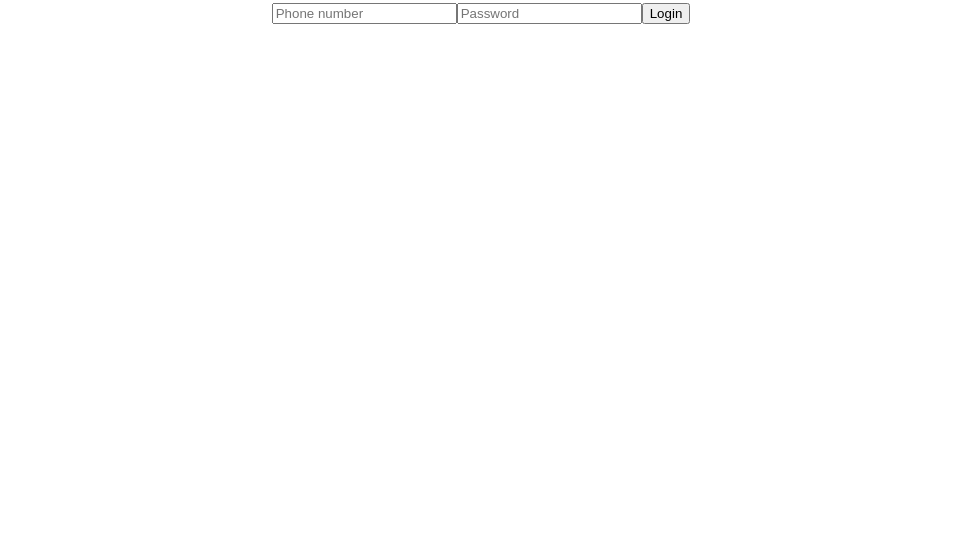
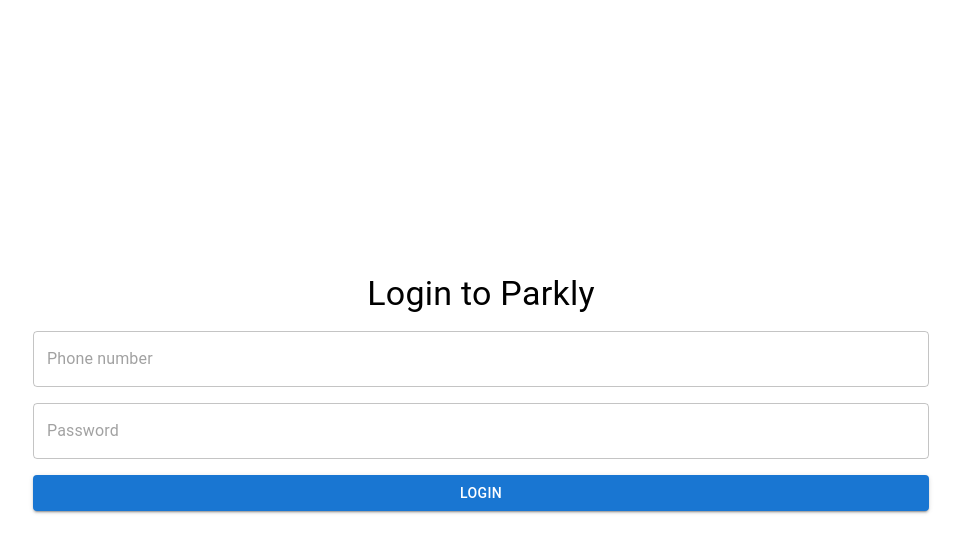
Before and after one commit to ronmicha/parkly-frontend, a React (Vite) app: page /login in a window 1280 px wide. Shown: the top 552 px of the page, without its empty margins (159-1120 px from the left). Built offline with nearby package versions, Linux system fonts and the light colour scheme.

Commit message:
Design system

```diff
--- a/src/components/LoginForm/LoginForm.tsx
+++ b/src/components/LoginForm/LoginForm.tsx
@@ -1,5 +1,7 @@
 import { type FormEvent } from "react";
 import { useForm } from "../../hooks";
+import { Box, Button, Input, Typography } from "../../design-system/components";
+import { type SxProps } from "@mui/system";
 
 type LoginFormProps = {
   onSubmit: (formData: LoginFormData) => void;
@@ -14,30 +16,49 @@
   password: "",
 };
 
+const sx: SxProps = {
+  marginBlockEnd: 2,
+  width: 1,
+};
+
 export const LoginForm = ({ onSubmit }: LoginFormProps) => {
   const { formData, handleInputChange } = useForm(initialFormData);
 
-  const handleSubmit = (event: FormEvent<HTMLFormElement>): void => {
+  const handleSubmit = (event: FormEvent<HTMLButtonElement>): void => {
     onSubmit(formData);
     event.preventDefault();
   };
 
   return (
-    <form onSubmit={handleSubmit}>
-      <input
+    <Box sx={{ width: 0.7 }}>
+      <Typography variant={"h4"} sx={{ marginBlockEnd: 2 }}>
+        Login to Parkly
+      </Typography>
+      <form>
+        <Input
+          sx={sx}
           name={"phoneNumber"}
           placeholder={"Phone number"}
           value={formData.phoneNumber}
           onChange={handleInputChange}
         />
-      <input
+        <Input
+          sx={sx}
           name={"password"}
           placeholder={"Password"}
           type={"password"}
           value={formData.password}
           onChange={handleInputChange}
         />
-      <input type="submit" value="Login" />
+        <Button
+          type="submit"
+          variant="contained"
+          onClick={handleSubmit}
+          sx={{ ...sx, height: 0.25 }}
+        >
+          Login
+        </Button>
       </form>
+    </Box>
   );
 };
--- /dev/null
+++ b/src/design-system/components/Box/Box.tsx
@@ -0,0 +1,7 @@
+import { Box as MuiBox, type BoxProps as MuiBoxProps } from "@mui/material";
+
+export type BoxProps = MuiBoxProps;
+
+export const Box = (props: BoxProps) => {
+  return <MuiBox {...props} />;
+};
--- /dev/null
+++ b/src/design-system/components/Box/index.ts
@@ -0,0 +1 @@
+export * from "./Box";
--- /dev/null
+++ b/src/design-system/components/Button/Button.tsx
@@ -0,0 +1,10 @@
+import {
+  Button as MuiButton,
+  type ButtonProps as MuiButtonProps,
+} from "@mui/material";
+
+export type ButtonProps = MuiButtonProps;
+
+export const Button = (props: ButtonProps) => {
+  return <MuiButton {...props} />;
+};
--- /dev/null
+++ b/src/design-system/components/Button/index.ts
@@ -0,0 +1 @@
+export * from "./Button";
--- /dev/null
+++ b/src/design-system/components/Input/Input.tsx
@@ -0,0 +1,7 @@
+import { TextField, type TextFieldProps } from "@mui/material";
+
+export type InputProps = TextFieldProps;
+
+export const Input = (props: InputProps) => {
+  return <TextField {...props} />;
+};
--- /dev/null
+++ b/src/design-system/components/Input/index.ts
@@ -0,0 +1 @@
+export * from "./Input";
--- /dev/null
+++ b/src/design-system/components/Typography/Typography.tsx
@@ -0,0 +1,10 @@
+import {
+  Typography as MuiTypography,
+  type TypographyProps as MuiTypographyProps,
+} from "@mui/material";
+
+export type TypographyProps = MuiTypographyProps;
+
+export const Typography = (props: TypographyProps) => {
+  return <MuiTypography {...props} />;
+};
--- /dev/null
+++ b/src/design-system/components/Typography/index.ts
@@ -0,0 +1 @@
+export * from "./Typography";
--- a/src/design-system/components/index.ts
+++ b/src/design-system/components/index.ts
@@ -1,3 +1,7 @@
+export * from "./Box";
+export * from "./Button";
+export * from "./Input";
 export * from "./List";
 export * from "./Loading";
 export * from "./Table";
+export * from "./Typography";
--- a/src/pages/LoginPage/LoginPage.tsx
+++ b/src/pages/LoginPage/LoginPage.tsx
@@ -1,5 +1,6 @@
 import { useEffect } from "react";
 import { useNavigate } from "react-router-dom";
+import { Box } from "../../design-system/components";
 import { useLogin } from "../../api/domains";
 import { LoginForm, type LoginFormData } from "../../components";
 import { Paths } from "../../navigation";
@@ -22,7 +23,7 @@
   useEffect(() => {
     const isLoggedIn = browserStorage.isLoggedIn.get();
     if (isLoggedIn) {
-      onLoginSuccess();
+      // onLoginSuccess();
     }
   }, []);
 
@@ -31,8 +32,17 @@
   };
 
   return (
-    <>
+    <Box
+      sx={{
+        display: "flex",
+        flexDirection: "column",
+        justifyContent: "center",
+        alignItems: "center",
+        height: 1,
+        width: 1,
+      }}
+    >
       <LoginForm onSubmit={handleLogin} />
-    </>
+    </Box>
   );
 };
```
Lines whose indentation alone changed are shown as unchanged.
